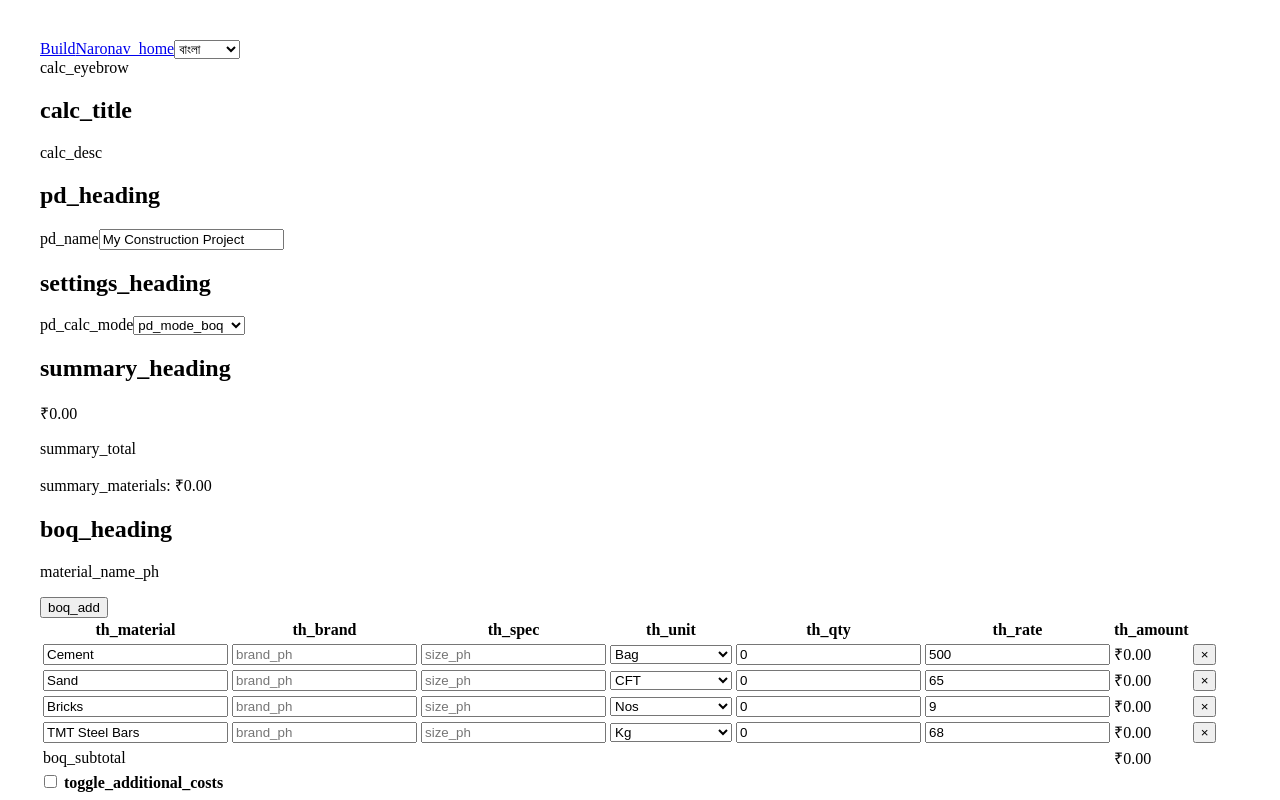
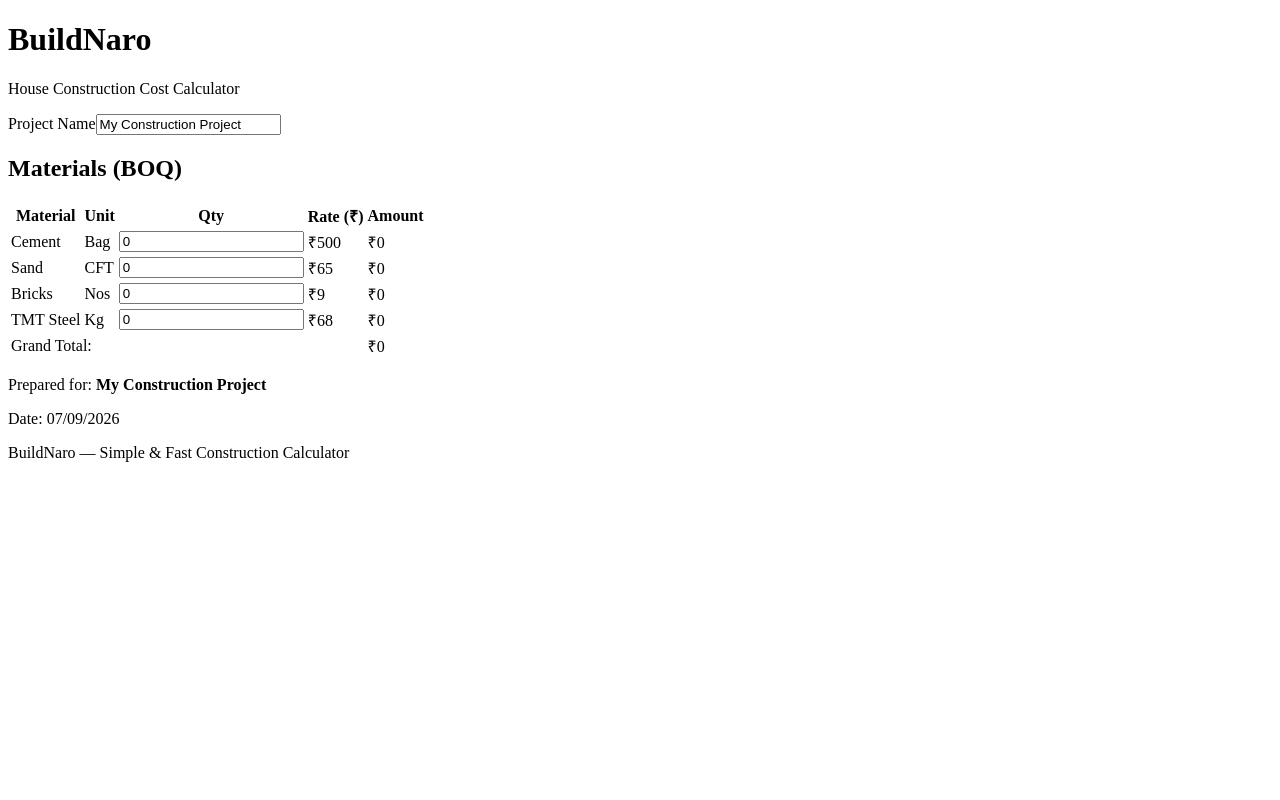
Before and after one commit to dasbappa0794-source/buildnaro, a Next.js app: page / in a window 1280 px wide. Shown: the top 800 px of the page. Built offline with nearby package versions, Linux system fonts and the light colour scheme.

Commit message:
Refactor Home component to Page and enhance layout

```diff
--- a/app/page.js
+++ b/app/page.js
@@ -1,9 +1,68 @@
-import ConstructionCalculator from './construction-estimate-calculator/page'
+"use client";
+import { useState } from "react";
 
-export default function Home() {
+export default function Page() {
+  const [project, setProject] = useState("My Construction Project");
+  const [materials, setMaterials] = useState([
+    { name: "Cement", qty: 0, rate: 500, unit: "Bag" },
+    { name: "Sand", qty: 0, rate: 65, unit: "CFT" },
+    { name: "Bricks", qty: 0, rate: 9, unit: "Nos" },
+    { name: "TMT Steel", qty: 0, rate: 68, unit: "Kg" },
+  ]);
+
+  const updateQty = (i, v) => {
+    const copy = [...materials];
+    copy[i].qty = Number(v);
+    setMaterials(copy);
+  };
+
+  const total = materials.reduce((s, m) => s + m.qty * m.rate, 0);
+
   return (
-    <main style={{ padding: '2rem' }}>
-      <ConstructionCalculator />
+    <main className="min-h-screen bg-gray-50 p-4 md:p-8">
+      <div className="max-w-4xl mx-auto bg-white rounded-2xl shadow-lg p-6">
+        <div className="text-center mb-6">
+          <h1 className="text-3xl font-bold">Build<span className="text-blue-600">Naro</span></h1>
+          <p className="text-gray-500 mt-1">House Construction Cost Calculator</p>
+        </div>
+
+        <div className="mb-6">
+          <label className="font-semibold">Project Name</label>
+          <input value={project} onChange={(e)=>setProject(e.target.value)}
+            className="w-full mt-1 border rounded-lg p-2.5" placeholder="My Construction Project" />
+        </div>
+
+        <h2 className="font-bold text-lg mb-3">Materials (BOQ)</h2>
+        <div className="overflow-x-auto">
+          <table className="w-full text-sm border">
+            <thead className="bg-gray-100">
+              <tr><th className="p-2 text-left">Material</th><th className="p-2">Unit</th><th className="p-2">Qty</th><th className="p-2">Rate (₹)</th><th className="p-2">Amount</th></tr>
+            </thead>
+            <tbody>
+              {materials.map((m,i)=>(
+                <tr key={i} className="border-t">
+                  <td className="p-2 font-medium">{m.name}</td>
+                  <td className="p-2 text-center">{m.unit}</td>
+                  <td className="p-2"><input type="number" value={m.qty} onChange={(e)=>updateQty(i,e.target.value)} className="w-20 border rounded p-1 text-center" /></td>
+                  <td className="p-2 text-center">₹{m.rate}</td>
+                  <td className="p-2 text-right font-semibold">₹{(m.qty*m.rate).toLocaleString('en-IN')}</td>
+                </tr>
+              ))}
+              <tr className="bg-blue-50 font-bold border-t-2">
+                <td colSpan="4" className="p-3 text-right">Grand Total:</td>
+                <td className="p-3 text-right text-blue-700 text-lg">₹{total.toLocaleString('en-IN')}</td>
+              </tr>
+            </tbody>
+          </table>
+        </div>
+
+        <div className="mt-6 p-4 bg-gray-50 rounded-xl border">
+          <p className="text-sm text-gray-600">Prepared for: <b>{project}</b></p>
+          <p className="text-sm text-gray-600">Date: {new Date().toLocaleDateString('en-GB')}</p>
+        </div>
+
+        <p className="text-center text-xs text-gray-400 mt-6">BuildNaro — Simple & Fast Construction Calculator</p>
+      </div>
     </main>
   );
 }
```
